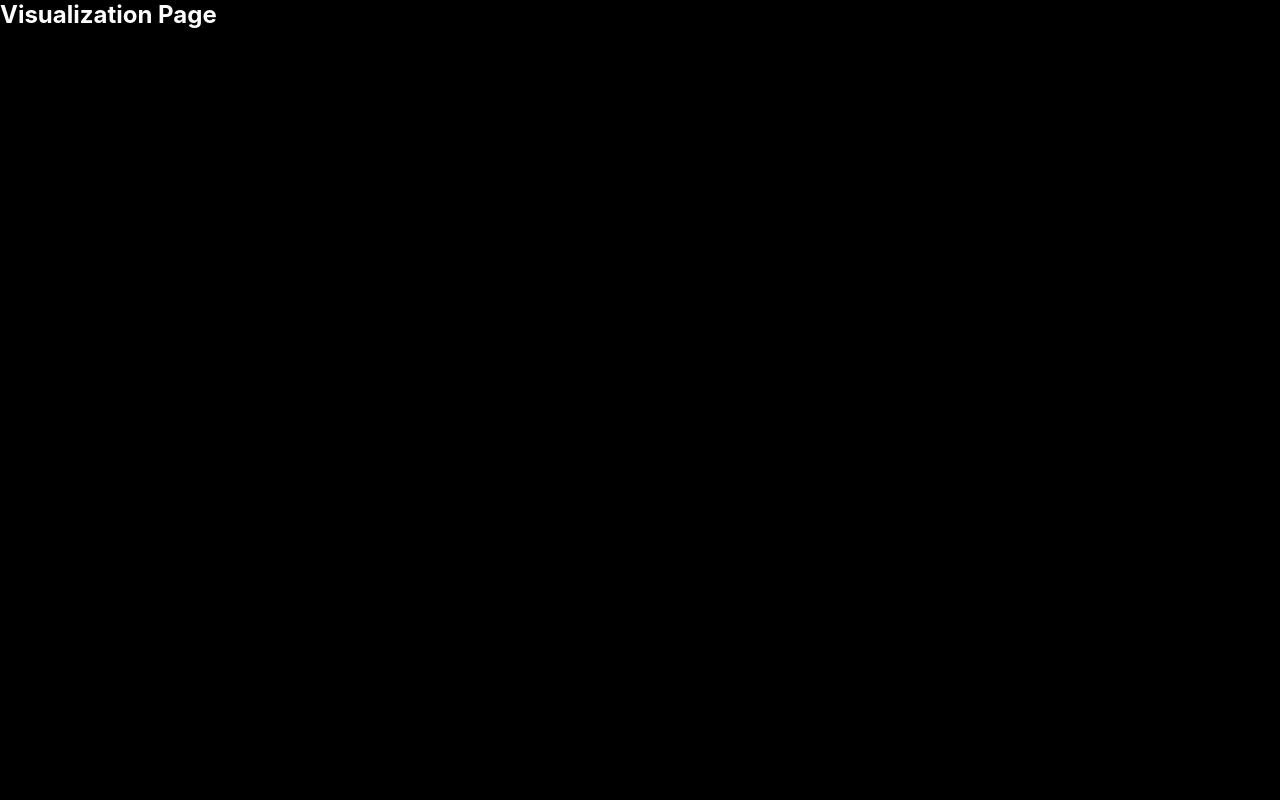
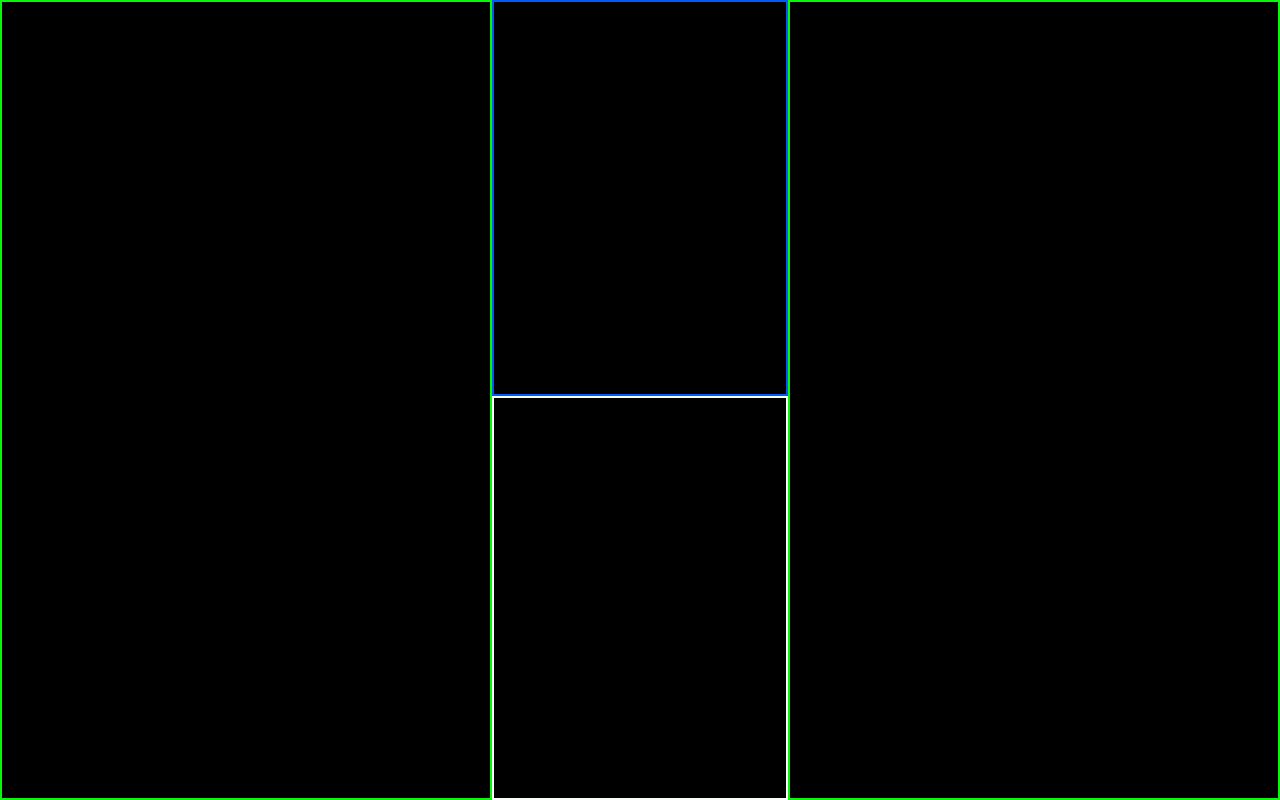
Before and after one commit to meetsutariya/3D_Brain_MRI_Visualizer, a React (Create React App) app in the folder Frontend/: page /visualization in a window 1280 px wide. Built offline with nearby package versions, Linux system fonts and the light colour scheme.

Commit message:
UI Improvement

```diff
--- a/Frontend/src/App.css
+++ b/Frontend/src/App.css
@@ -10,7 +10,7 @@ html, body {
   /* Container for 3D and Slices */
   .container1 {
 	display: flex;
-	flex-direction: column;
+	flex-direction: row;
 	height: 100vh; /* Full viewport height */
   }
 
@@ -18,6 +18,9 @@ html, body {
   #threeD{
 	flex-grow: 3; /* Takes 40% of the available height */
 	background-color: #000;
+	border: #005af5;
+	border-style: solid;
+	border-width: 2px;
   }
 
   /* Container for Slices */
@@ -27,13 +30,33 @@ html, body {
 	flex-direction: row;
   }
 
+  .last-container {
+	/* flex-grow: 3; Takes 60% of the available height */
+	width: 33%;
+	display: flex;
+	flex-direction: column;
+  }
+
   /* Individual Slices */
-  #sliceX, #sliceY, #sliceZ {
-	flex-grow: 1;
+  #sliceX, #sliceY {
+	/* flex-grow: 2; */
+	padding: 20px;
 	position: relative;
-	width: 32%;
+	width: 50%;
 	align-content: center;
 	background-color: #000;
+	border: #07f807;
+	border-style: solid;
+	border-width: 2px;
+  }
+
+  #sliceZ{
+	/* flex-grow: 7; */
+	position: relative;
+	height: 50%;
+	border: #f7fff7;
+	border-style: solid;
+	border-width: 2px;
   }
 
 
--- a/Frontend/src/Visualization.js
+++ b/Frontend/src/Visualization.js
@@ -20,24 +20,37 @@ const Visualization = ({ uploadedFile }) => {
 
     return (
 
+        // <div className="container1">
+        //     <h1>Visualization Page</h1>
+        //     {/* <div id="threeD" style={{ backgroundColor: '#000000', width: '100%', height: '100%', marginBottom: '2px' }}></div> */}
+
+        //     <div id="threeD"></div>
+        //     {/* <div id="sliceX"
+        //         style={{ borderTop: '2px solid yellow', backgroundColor: '#000', width: '32%', height: '30%', float: 'left' }}></div>
+        //     <div id="sliceY" style={{ position:'relative', borderTop: '2px solid red', backgroundColor: '#000', width: '32%', height: '30%', float: 'left' }}>
+        //     </div>
+        //     <div id="sliceZ" style={{ position:'relative', borderTop: '2px solid green', backgroundColor: '#000', width: '32%', height: '30%', float: 'left' }}>
+        //     </div> */}
+        //     <div className="slice-container">
+        //     <div id="sliceX"></div>
+        //     <div id="sliceY"></div>
+        //     <div id="sliceZ"></div>
+        //     </div>
+        //     {/* <button onClick={handleChange}>Button</button> */}
+        // </div>
         <div className="container1">
-            <h1>Visualization Page</h1>
-            {/* <div id="threeD" style={{ backgroundColor: '#000000', width: '100%', height: '100%', marginBottom: '2px' }}></div> */}
+        {/* <h1>Visualization Page</h1> */}
+        <div id="sliceX"></div>
 
-            <div id="threeD"></div>
-            {/* <div id="sliceX"
-                style={{ borderTop: '2px solid yellow', backgroundColor: '#000', width: '32%', height: '30%', float: 'left' }}></div>
-            <div id="sliceY" style={{ position:'relative', borderTop: '2px solid red', backgroundColor: '#000', width: '32%', height: '30%', float: 'left' }}>
-            </div>
-            <div id="sliceZ" style={{ position:'relative', borderTop: '2px solid green', backgroundColor: '#000', width: '32%', height: '30%', float: 'left' }}>
-            </div> */}
-            <div className="slice-container">
-            <div id="sliceX"></div>
-            <div id="sliceY"></div>
-            <div id="sliceZ"></div>
-            </div>
-            {/* <button onClick={handleChange}>Button</button> */}
+
+
+        <div className="last-container">
+        <div id="threeD"></div>
+        <div id="sliceZ"></div>
         </div>
+
+        <div id="sliceY"></div>
+    </div>
     );
 }
 
```
